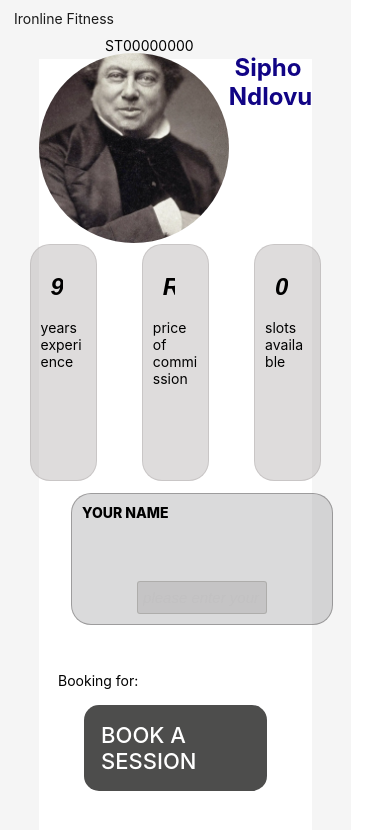
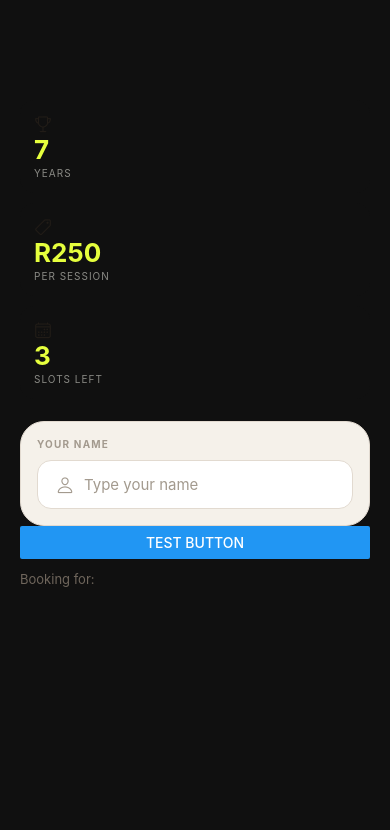
Before and after one commit to Not4PplPrsn/MyNewApp, a React Native app: screen / in a window 390 px wide. Shown: the top 830 px of the page. Built offline with nearby package versions, Linux system fonts and the light colour scheme.

Commit message:
New use states added
New empty variable for the the entries, then also  added new buttons and new stylings

```diff
--- a/App.tsx
+++ b/App.tsx
@@ -3,6 +3,16 @@ import { useState } from 'react';
 import { StyleSheet, Text, View, TouchableOpacity, Button, Image, TextInput } from 'react-native';
 import image from './assets/image.png';
 import AntDesign from '@expo/vector-icons/AntDesign'
+import { Ionicons } from '@expo/vector-icons';
+
+
+const trainerName = "Sipho Ndlovu"
+
+const speciality = "Strength and Conditioning";
+const yearsExperience = 7;
+const sessionPrice = 250;
+
+  const studentNumber = "ST10012345";
 
 export default function App() {
 
@@ -10,8 +20,9 @@ export default function App() {
 
    const[name, setName] = useState('');
    const [years, setYears] = useState('');
-   const[slots, setSlots] = useState('');
+   const[slots, setSlots] = useState(3);
    const[amount, setAmount] = useState('');
+   const [booked, setBooked] = useState(false);
 
   const handleStudentNumberChange = (text: string) => {
     setStudentNumber(text);
@@ -26,204 +37,205 @@ export default function App() {
   const handleMessage = () => {
 
   }
+ let slotsLeft = 4;
+  slotsLeft = 3;
+
   return (
+    <View style={styles.container}>
+        <View style={styles.tile}>
+          <Ionicons name="trophy-outline" size={18} color="#211C17" />
+          <Text style={styles.tileNumber}>{yearsExperience}</Text>
+          <Text style={styles.tileLabel}>YEARS</Text>
+        </View>
+        <View style={styles.tile}>
+          <Ionicons name="pricetag-outline" size={18} color="#211C17" />
+          <Text style={styles.tileNumber}>R{sessionPrice}</Text>
+          <Text style={styles.tileLabel}>PER SESSION</Text>
+        </View>
+        <View style={styles.tile}>
+          <Ionicons name="calendar-outline" size={18} color="#211C17" />
+          <Text style={styles.tileNumber}>{slots}</Text>
+          <Text style={styles.tileLabel}>SLOTS LEFT</Text>
+        </View>
 
 
-    <View style = {styles.headerLine}>
 
-        <Text style = {{alignSelf: 'flex-start', margin: 5, color: "#1A1A1A"}}> Ironline Fitness </Text>
-
-        <Text style = {styles.studentNumberLine}>
-          ST
-          <TextInput placeholder  = "00000000" value={studentNumber} onChangeText={handleStudentNumberChange}  />
-        </Text>
-
-
-     <View style={styles.container}>
-        <View style= {styles.ImageCaption}>
-          <View style={styles.imageContainer}>
-           <Image source={image} style={styles.image} />
-         </View>
-
-         <Text style = {styles.nameText} > Sipho Ndlovu </Text>
-
-      </View>
-
-        <View  style={{ flexDirection: 'row', alignItems: 'center', justifyContent: 'space-around', margin: 20, }}>
-
-        <View style= {styles.lableStyle}>
-          <TextInput style = {styles.agentInformation} value={years} onChangeText={handleYearsChange} keyboardType = 'numeric' placeholder = "99" />
-          <Text>years experience </Text>
+                <View style={styles.bookingBox}>
+          <Text style={styles.bookingLabel}>YOUR NAME</Text>
+          <View style={styles.inputRow}>
+             <Ionicons name="person-outline" size={18} color="#A39A8E" />
+            <TextInput
+              style={styles.input}
+              placeholder="Type your name"
+              placeholderTextColor="#A39A8E"
+              onChangeText ={handleNameChange}
+            />
+          </View>
         </View>
 
-        <View style= {styles.lableStyle}>
-         <TextInput style = {styles.agentInformation} value={amount} onChangeText={(text) => setAmount(text) } keyboardType = 'numeric' placeholder = "R999"/>
-          <Text>price of commission </Text>
+        <Button
+            title="Test button"
+                       onPress={() => {
+              console.log("Booking for: " + name);
+              setSlots(slots - 1);
+              setBooked(true);
+            }}
+          />
 
-        </View>
-
-        <View style= {styles.lableStyle}>
-         <TextInput style = {styles.agentInformation} value={slots} onChangeText={(text) => setSlots(text) } keyboardType = 'numeric' placeholder = "0" />
-          <Text>slots available </Text>
-        </View>
-
-        </View>
-        <View>
-        <View style =  {styles.nameField}>
-          <Text style  ={{fontWeight: "800", textTransform: "uppercase", alignSelf: "flex-start", padding: 10}}>Your name</Text>
-          <TextInput style={styles.nameFill} placeholder = "please enter your name" value = {name} onChangeText = {handleNameChange} placeholderTextColor={'#6d6a6a07'}/>
-        </View>
-
-        <Text style ={{justifyContent: "space-around", margin: 15}}> Booking for: {name}</Text>
-      </View>
-
-      <TouchableOpacity onPress={handleMessage}>
-        <View style = {styles.ButtonDesign} >
-          <Text style = {{padding: 10, fontWeight: "500", fontSize: 22, color: "#fff", textTransform: "uppercase"}}>Book a session </Text>
-        </View>
-      </TouchableOpacity>
-
-      </View>
-      <StatusBar style="auto" />
+        <Text style={styles.bookingFor}>Booking for: {name}</Text>
+        <StatusBar style="auto" />
     </View>
   );
 }
+const styles = StyleSheet.create({
+container: {
+  flex: 1,
+  backgroundColor: '#101010',
+  paddingTop: 90,
+  paddingHorizontal: 20,
+},
 
-const styles = StyleSheet.create({
-  container: {
-    flex: 1,
-    backgroundColor: '#fff',
+name: {
+  fontSize: 30,
+  fontWeight: 'bold',
+  color: '#101010',
+},
+speciality: {
+  fontSize: 16,
+  color: '#5A5A55',
+  paddingBottom: 14,
+},
+
+detail: {
+  fontSize: 18,
+  color: '#101010',
+  paddingTop: 6,
+},
+
+price: {
+  fontSize: 26,
+  fontWeight: 'bold',
+  color: '#101010',
+  paddingTop: 16,
+},
+
+brand: {
+  fontSize: 13,
+  letterSpacing: 2,
+  color: '#8A8A85',
+},
+
+  stamp: {
+    fontSize: 11,
+    letterSpacing: 1,
+    color: '#8A8A85',
+    paddingBottom: 14,
+  },
+
+    photo: {
+    width: 96,
+    height: 96,
+    borderRadius: 48,
+    borderWidth: 3,
+    borderColor: '#D9480F',
+  },
+
+ cta: {
+    flexDirection: 'row',
     alignItems: 'center',
     justifyContent: 'center',
-    height: '98%',
-    width: '80%',
+    gap: 8,
+    backgroundColor: '#211C17',
+    paddingVertical: 18,
+    borderRadius: 999,
+    marginTop: 22,
   },
-  heading:{fontSize: 20,
+  ctaText: {
+    fontSize: 14,
     fontWeight: 'bold',
-    fontFamily: 'Arial',
-    color: 'blue',
+    letterSpacing: 1.5,
+    color: '#FFFFFF',
   },
-  imageContainer: {
-    width: 190,
-    height: 190,
-    borderRadius: 100,
-    overflow: 'hidden',
-    marginBottom: 20,
-    borderWidth: 0,
-    borderColor: 'black',
-    alignSelf: "flex-end"
+  bookingBox: {
+    backgroundColor: '#F5F1EA',
+    padding: 16,
+    borderRadius: 24,
+    marginTop: 22,
+    borderWidth: 1,
+    borderColor: '#E2DAD0',
   },
-  image: {
-    width: '100%',
-    height: '100%',
-    resizeMode: 'cover',
+  bookingLabel: {
+    fontSize: 10,
+    fontWeight: 'bold',
+    letterSpacing: 1.2,
+    color: '#A39A8E',
+    marginBottom: 10,
   },
-  button: {
-    backgroundColor: 'blue',
-    padding: 10,
-    borderRadius: 5,
-    marginTop: 20,
+  inputRow: {
+    flexDirection: 'row',
+    alignItems: 'center',
+    gap: 10,
+    backgroundColor: '#FFFFFF',
+    borderRadius: 14,
+    paddingHorizontal: 18,
+    borderWidth: 1,
+    borderColor: '#E2DAD0',
   },
-  texInputs: {
-    height: 40,
-    borderColor: 'rgba(100, 100, 70, 0.84)',
-    borderWidth: 3,
-    marginBottom: 10,
-    paddingHorizontal: 10,
-    backgroundColor: '#e3e4d36b',
-
-  },
-  agentInformation:{
-    fontSize: 24,
-    fontWeight: "bold",
-    fontFamily: "Arial",
-    borderWidth:0,
-    padding:5,
-    margin: 5,
-    fontStyle: 'italic',
-    color: '#000000',
-    width : '50%',
-    height: '25%',
-    borderRadius: 44
-  },
-  ImageCaption: {
-    flexDirection: 'row',
-
-  },
-  nameText:{
-    fontSize: 24,
-    fontWeight: 'bold',
-    color: '#110485',
-    width: "auto"
-
+  input: {
+    flex: 1,
+    paddingVertical: 14,
+    fontSize: 15,
+    color: '#FFFFFF',
   },
 
-  studentNumberLine: {
-    backgroundColor: '#F5F5F5',
-    alignSelf: 'flex-end',
-    margin : 5
+  bookingFor: {
+    fontSize: 13,
+    color: '#6F665C',
+    marginTop: 12,
   },
-  headerLine: {
-    padding: 5,
-    backgroundColor: '#F5F5F5',
-    alignItems: 'center',
-    width: "90%",
-    height: '99%'
+
+  tile: {
+    backgroundColor: '#101010',
+    padding: 14,
+    borderRadius: 14,
+    marginTop: 10,
   },
-  bookingButton: {
-    backgroundColor : "#FF6B00"
+  tileNumber: {
+    fontSize: 26,
+    fontWeight: 'bold',
+    color: '#E6FF3D',
   },
-  ButtonDesign: {
-    backgroundColor: "rgba(58, 58, 57, 0.9)",
-    borderRadius: 15,
-    height: "auto",
-    padding: 7,
-    margin: 45,
+  tileLabel: {
+    fontSize: 10,
+    letterSpacing: 1,
+    color: '#8A8A85',
+    marginTop: 2,
+  },
 
+  card: {
+    shadowColor: '#3B2F22',
+    shadowOffset: { width: 0, height: 10 },
+    shadowOpacity: 0.10,
+    shadowRadius: 24,
+    elevation: 8,
   },
-  lableStyle: {
-    flexDirection: "column",
-    fontSize: 12,
-    fontStyle: 'italic',
-    backgroundColor: "rgba(165, 159, 159, 0.36)",
-    padding: 10,
-    width: "20%",
-    height: "150%",
-    borderRadius: 20,
-    borderWidth: 0.15,
-    borderColor: "rgba(165, 159, 159, 0.36)",
-    margin: 10
 
+    chip: {
+    alignSelf: 'flex-start',
+    marginTop: 8,
+    backgroundColor: '#211C17',
+    color: '#211C17',
+    fontSize: 11,
+    fontWeight: 'bold',
+    paddingHorizontal: 10,
+    paddingVertical: 5,
+    borderRadius: 8,
+    overflow: 'hidden',
   },
-    nameField: {
-        flexDirection: "column",
-        margin: 32,
-        height: "66%",
-        width: "96%" ,
-        backgroundColor: "#94959959",
-        alignItems: "center",
-        padding:" 5%",
-        justifyContent: "space-between",
-        borderRadius: 20,
-        borderColor: "#504e4e70",
-        borderWidth: 0.25
-    },
-  nameFill:{
-    fontSize: 15,
-    fontWeight: '100',
-    fontFamily: "Arial",
-    borderWidth:0,
-    padding:5,
-    margin: 10,
-    fontStyle: 'italic',
-    color: '#000000',
-    width : '50%',
-    height: '25%',
-    borderWidth: 0.25,
-    borderRadius: 3,
-    backgroundColor: "#837d7d3a",
-    borderColor: "rgba(129, 129, 122, 0.33)"
+
+  ctaPressed: {
+    backgroundColor: '#4A4034',
+  },
 
 
-  },
 });
```
